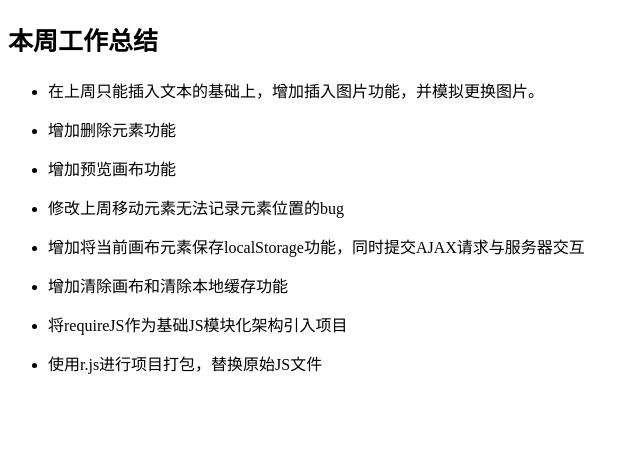
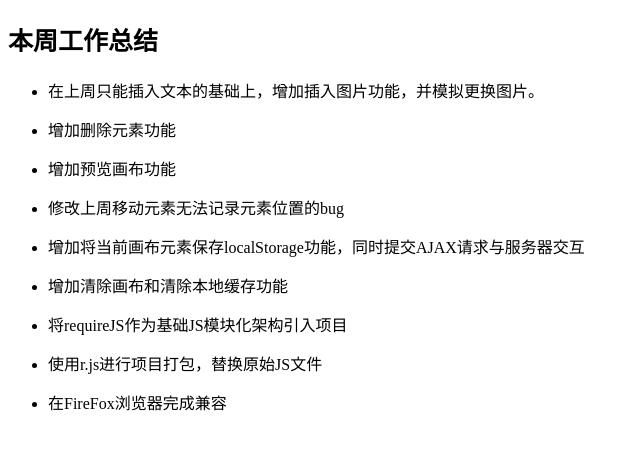
Before and after one commit to qulongjun/SimpleHTMLDesigner, a plain HTML site: page SimpleProject/receive.html in a window 1280 px wide. Shown: the whole page, without its empty margins (0-640 px from the left). Drawn offline with Linux system fonts and the light colour scheme.

Commit message:
工作总结V2

```diff
--- a/SimpleProject/receive.html
+++ b/SimpleProject/receive.html
@@ -26,6 +26,7 @@
 			<li>增加清除画布和清除本地缓存功能</li>
 			<li>将requireJS作为基础JS模块化架构引入项目</li>
 			<li>使用r.js进行项目打包，替换原始JS文件</li>
+			<li>在FireFox浏览器完成兼容</li>
 		</ul>
 	</body>
 
```
